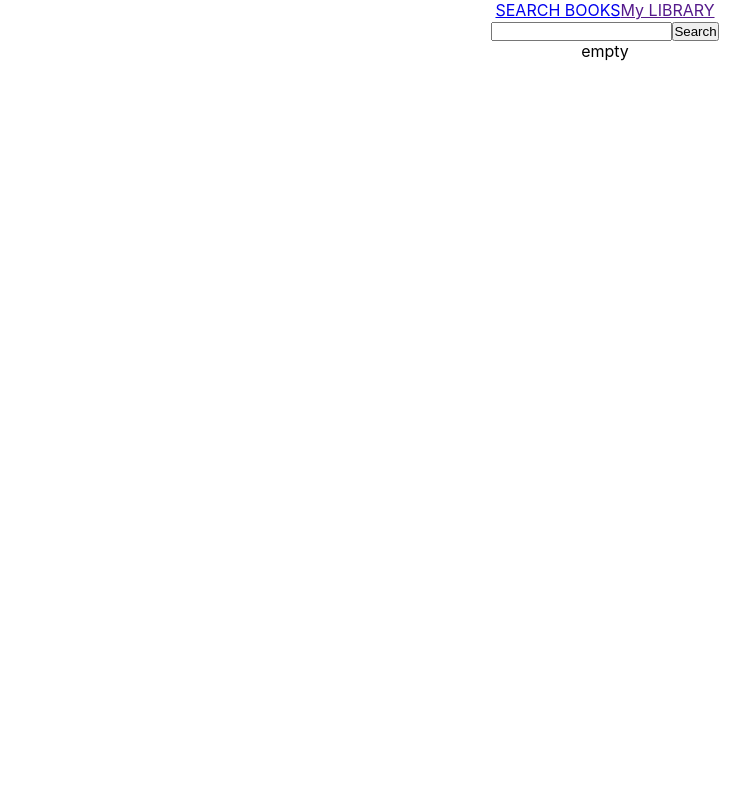
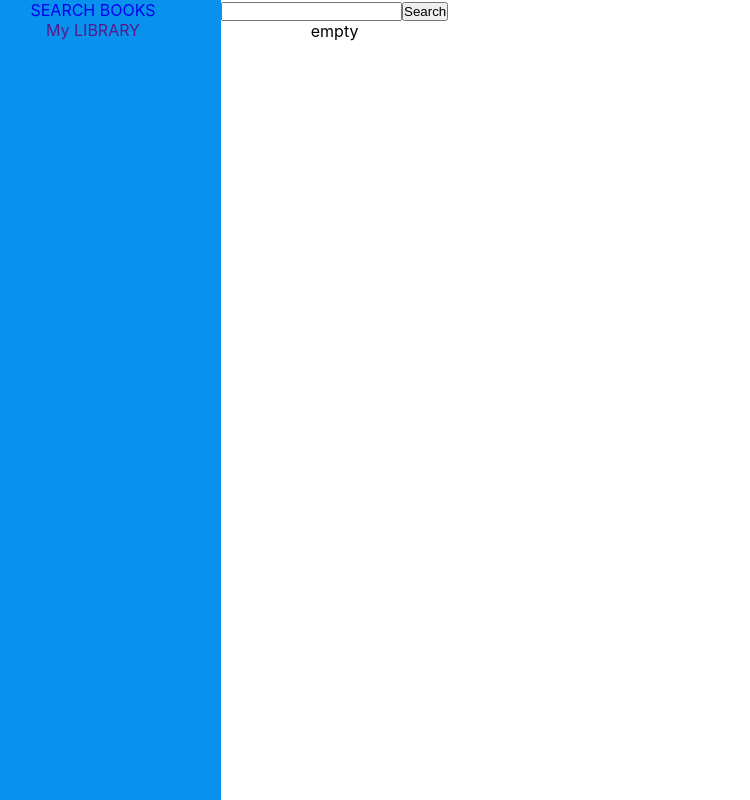
Before and after one commit to SS1L/Top100-front, a React (Create React App) app: page /books in a window 1280 px wide. Shown: the whole page, without its empty margins (35-785 px from the left). Built offline with nearby package versions, Linux system fonts and the light colour scheme.

Commit message:
insert in localstorage bookId

```diff
--- a/src/App.css
+++ b/src/App.css
@@ -1,5 +1,6 @@
 .App {
   text-align: center;
+  display: flex;
 }
 
 .App-logo {
--- a/src/menu/Menu.js
+++ b/src/menu/Menu.js
@@ -1,6 +1,7 @@
 import React, { Component } from 'react';
 import { render } from "@testing-library/react";
 import { Link } from 'react-router-dom';
+import './style.css';
 
 export default class Menu extends Component {
     constructor(props) {
@@ -12,13 +13,17 @@ export default class Menu extends Component {
 
     render() {
         return (
-            <div>
-                <Link to='/books'>
-                    <a>SEARCH BOOKS</a>
-                </Link>
-                <Link>
-                    <a>My LIBRARY</a>
-                </Link>
+            <div className='menu'>
+                <div>
+                    <Link className='list-item' to='/books'>
+                        SEARCH BOOKS
+                    </Link>
+                </div>
+                <div>
+                    <Link className='list-item'>
+                        My LIBRARY
+                    </Link>
+                </div>
             </div>
         )
     }
--- /dev/null
+++ b/src/menu/style.css
@@ -0,0 +1,10 @@
+.menu {
+    width: 20%;
+    height: 100vh;
+    background-color: #0892ee;
+}
+
+.list-item {
+    cursor: pointer;
+    text-decoration: none;
+}
--- a/src/search/BookInfo.js
+++ b/src/search/BookInfo.js
@@ -11,8 +11,9 @@ export default class BookInfo extends Component {
     }
 
     componentWillMount() {
-        axios.get('http://localhost:4000/api/describeBook').then(response => this.setState({ data: response.data })).catch();
-
+        let bookId = localStorage.getItem('bookId')
+        console.log(bookId)
+        axios.get('http://localhost:4000/api/describeBook', {params: bookId}).then(response => this.setState({ data: response.data })).catch();
     }
 
     render() {
--- a/src/search/Search.js
+++ b/src/search/Search.js
@@ -29,9 +29,12 @@ export default class Search extends Component {
     handleChange(event) {
         this.setState({ value: event.target.value });
     }
-    showId(info) {
-        console.log(info);
+
+    showId(bookId) {
+        console.log(bookId);
+        localStorage.setItem('bookId', bookId)
     }
+
     render() {
         console.log(this.state.data)
         let book = this.state.data.map((item) => {
```
